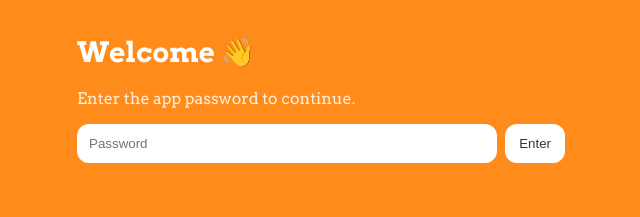
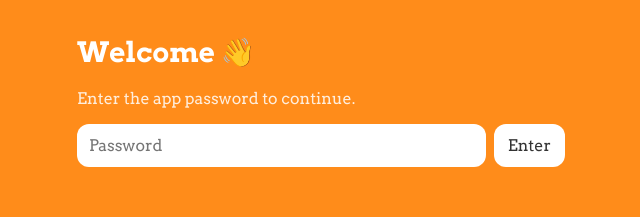
Before and after one commit to aleshh/chores-list, a Next.js app: page / in a window 1280 px wide. Shown: the top 217 px of the page, without its empty margins (319-959 px from the left). Built offline with nearby package versions, Linux system fonts and the light colour scheme; no server answers; a web font is replaced by a local one.

Commit message:
Fix bug where task list wasn't using the right font

```diff
--- a/src/app/globals.css
+++ b/src/app/globals.css
@@ -6,6 +6,8 @@ body{
   color: var(--fg);
   font-family: var(--font-arvo), ui-rounded, system-ui, -apple-system, Segoe UI, Roboto, Helvetica, Arial, Apple Color Emoji, Segoe UI Emoji, Segoe UI Symbol;
 }
+/* Ensure form controls inherit the app font (iOS Safari defaults to system UI) */
+button, input, select, textarea { font: inherit; }
 a{ color: inherit; text-decoration: none; }
 *{ box-sizing: border-box; }
 
```
